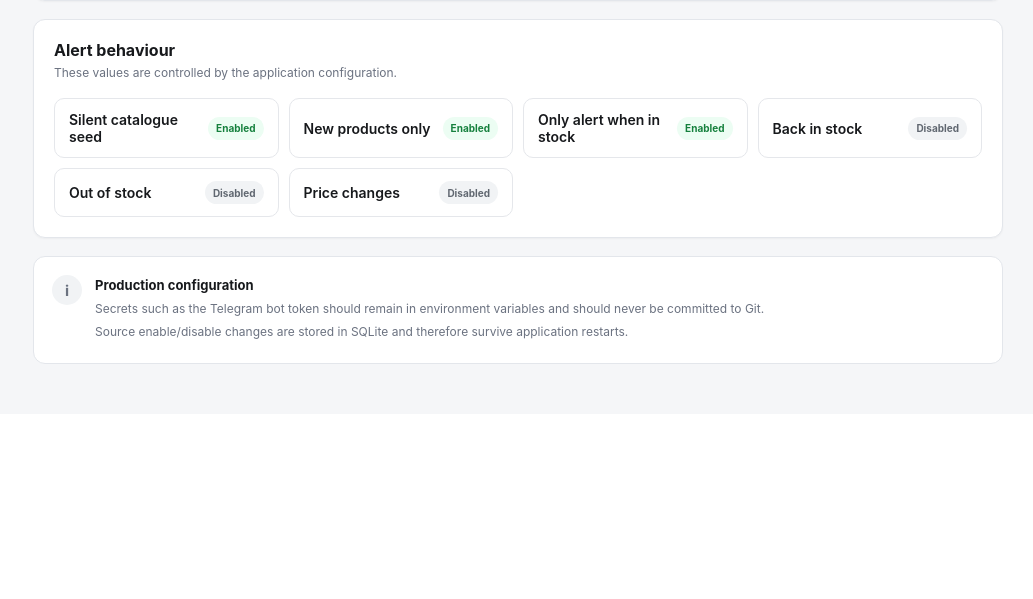
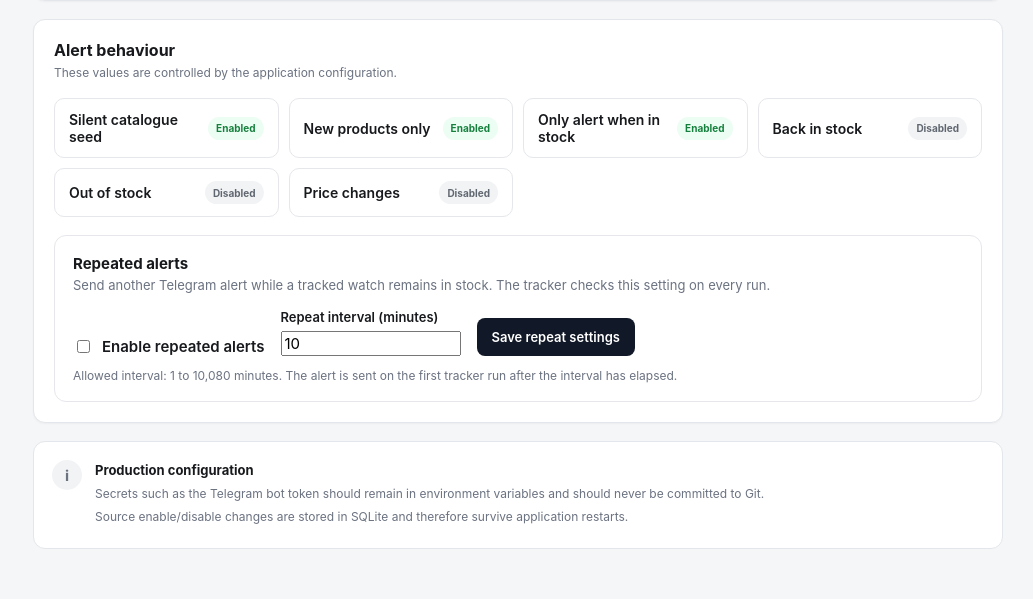
Before and after one commit to thinkbleworg/watch-tracker, a FastAPI app: page /settings in a window 1280 px wide. Shown: the part 817-1416 px from the top of the page, without its empty margins (247-1280 px from the left). Before the commit the page ends 1181 px from the top, so only its background shows below. Run offline with FastAPI, Linux system fonts and the light colour scheme; data comes from the database, SQL or seed files in the repository; data that the repository does not hold is empty.

Commit message:
Repeated Alerts - Controls

```diff
--- a/app.py
+++ b/app.py
@@ -977,6 +977,25 @@
 # Configuration
 # ---------------------------------------------------------------------------
 
+def _get_repeat_enabled() -> bool:
+    value = db.get_setting(
+        "alert_repeat_enabled",
+        str(config.alert_repeat_enabled).lower(),
+    )
+    return value.strip().lower() in {"1", "true", "yes", "on"}
+
+
+def _get_repeat_interval_minutes() -> int:
+    value = db.get_setting(
+        "alert_repeat_interval_minutes",
+        str(config.alert_repeat_interval_minutes),
+    )
+    try:
+        return max(1, min(10080, int(value)))
+    except (TypeError, ValueError):
+        return max(1, min(10080, int(config.alert_repeat_interval_minutes)))
+
+
 @app.get("/api/config")
 def api_config() -> dict[str, Any]:
     """
@@ -1016,6 +1035,8 @@
             "price_changes": (
                 config.alert_price_changes
             ),
+            "repeat_enabled": _get_repeat_enabled(),
+            "repeat_interval_minutes": _get_repeat_interval_minutes(),
         },
         "telegram": {
             "configured": telegram.enabled,
@@ -1031,6 +1052,41 @@
             }
             for source in config.sources
         ],
+    }
+
+
+@app.put("/api/settings/repeat-alerts")
+def update_repeat_alert_settings(payload: dict[str, Any] = Body(...)) -> dict[str, Any]:
+    """Update repeat-alert settings persisted in SQLite."""
+    enabled = payload.get("enabled")
+    interval = payload.get("interval_minutes")
+
+    if not isinstance(enabled, bool):
+        raise HTTPException(
+            status_code=400,
+            detail="enabled must be a boolean.",
+        )
+
+    try:
+        interval_minutes = int(interval)
+    except (TypeError, ValueError):
+        raise HTTPException(
+            status_code=400,
+            detail="interval_minutes must be an integer.",
+        )
+
+    if not 1 <= interval_minutes <= 10080:
+        raise HTTPException(
+            status_code=400,
+            detail="interval_minutes must be between 1 and 10080 minutes.",
+        )
+
+    db.set_setting("alert_repeat_enabled", str(enabled).lower())
+    db.set_setting("alert_repeat_interval_minutes", str(interval_minutes))
+
+    return {
+        "enabled": enabled,
+        "interval_minutes": interval_minutes,
     }
 
 
--- a/templates/settings.html
+++ b/templates/settings.html
@@ -264,39 +264,79 @@
                     grid-template-columns:
                         repeat(auto-fit,minmax(220px,1fr));
                     gap:10px;
+                    margin-bottom:18px;
                 "
             >
 
-                ${settingRow(
-                    "Silent catalogue seed",
-                    alertConfig.seed_silently
-                )}
+                ${settingRow("Silent catalogue seed", alertConfig.seed_silently)}
+                ${settingRow("New products only", alertConfig.new_products_only)}
+                ${settingRow("Only alert when in stock", alertConfig.only_when_in_stock)}
+                ${settingRow("Back in stock", alertConfig.back_in_stock)}
+                ${settingRow("Out of stock", alertConfig.out_of_stock)}
+                ${settingRow("Price changes", alertConfig.price_changes)}
 
-                ${settingRow(
-                    "New products only",
-                    alertConfig.new_products_only
-                )}
+            </div>
 
-                ${settingRow(
-                    "Only alert when in stock",
-                    alertConfig.only_when_in_stock
-                )}
+            <div
+                style="
+                    border:1px solid var(--border-color,#e5e7eb);
+                    border-radius:12px;
+                    padding:18px;
+                "
+            >
+                <div style="font-weight:700;margin-bottom:4px;">
+                    Repeated alerts
+                </div>
+                <div style="color:var(--text-muted,#6b7280);font-size:13px;margin-bottom:16px;">
+                    Send another Telegram alert while a tracked watch remains in stock.
+                    The tracker checks this setting on every run.
+                </div>
 
-                ${settingRow(
-                    "Back in stock",
-                    alertConfig.back_in_stock
-                )}
+                <div
+                    style="
+                        display:flex;
+                        flex-wrap:wrap;
+                        align-items:end;
+                        gap:16px;
+                    "
+                >
+                    <label style="display:flex;align-items:center;gap:9px;font-weight:600;">
+                        <input
+                            id="repeat-alert-enabled"
+                            type="checkbox"
+                            ${alertConfig.repeat_enabled ? "checked" : ""}
+                        >
+                        Enable repeated alerts
+                    </label>
 
-                ${settingRow(
-                    "Out of stock",
-                    alertConfig.out_of_stock
-                )}
+                    <label style="display:flex;flex-direction:column;gap:6px;min-width:180px;">
+                        <span style="font-size:13px;font-weight:600;">
+                            Repeat interval (minutes)
+                        </span>
+                        <input
+                            id="repeat-alert-interval"
+                            class="input"
+                            type="number"
+                            min="1"
+                            max="10080"
+                            step="1"
+                            value="${Number(alertConfig.repeat_interval_minutes || 10)}"
+                        >
+                    </label>
 
-                ${settingRow(
-                    "Price changes",
-                    alertConfig.price_changes
-                )}
+                    <button
+                        class="button button-primary"
+                        type="button"
+                        onclick="saveRepeatAlertSettings()"
+                    >
+                        Save repeat settings
+                    </button>
+                </div>
 
+                <div style="margin-top:12px;color:var(--text-muted,#6b7280);font-size:12px;">
+                    Allowed interval: 1 to 10,080 minutes. The alert is sent on the
+                    first tracker run after the interval has elapsed.
+                </div>
             </div>
         `;
 
@@ -518,6 +558,52 @@
 }
 
 
+async function saveRepeatAlertSettings() {
+    const enabled = document.getElementById("repeat-alert-enabled").checked;
+    const intervalInput = document.getElementById("repeat-alert-interval");
+    const interval = Number(intervalInput.value);
+
+    if (!Number.isInteger(interval) || interval < 1 || interval > 10080) {
+        showNotification(
+            "Repeat interval must be a whole number between 1 and 10080 minutes.",
+            "error"
+        );
+        return;
+    }
+
+    try {
+        const response = await fetch("/api/settings/repeat-alerts", {
+            method: "PUT",
+            headers: {
+                "Accept": "application/json",
+                "Content-Type": "application/json"
+            },
+            body: JSON.stringify({
+                enabled: enabled,
+                interval_minutes: interval
+            })
+        });
+
+        const data = await response.json();
+
+        if (!response.ok) {
+            throw new Error(data.detail || "Could not save repeat-alert settings.");
+        }
+
+        showNotification(
+            enabled
+                ? `Repeated alerts enabled: every ${interval} minute${interval === 1 ? "" : "s"}.`
+                : "Repeated alerts disabled.",
+            "success"
+        );
+
+        await loadTrackerConfig();
+    } catch (error) {
+        showNotification(error.message, "error");
+    }
+}
+
+
 function settingRow(label, value) {
 
     return `
```
Also changed, not shown: database.py (+53 -0 lines), tests/test_tracker.py (+48 -0 lines), tracker.py (+15 -4 lines), README.md.
